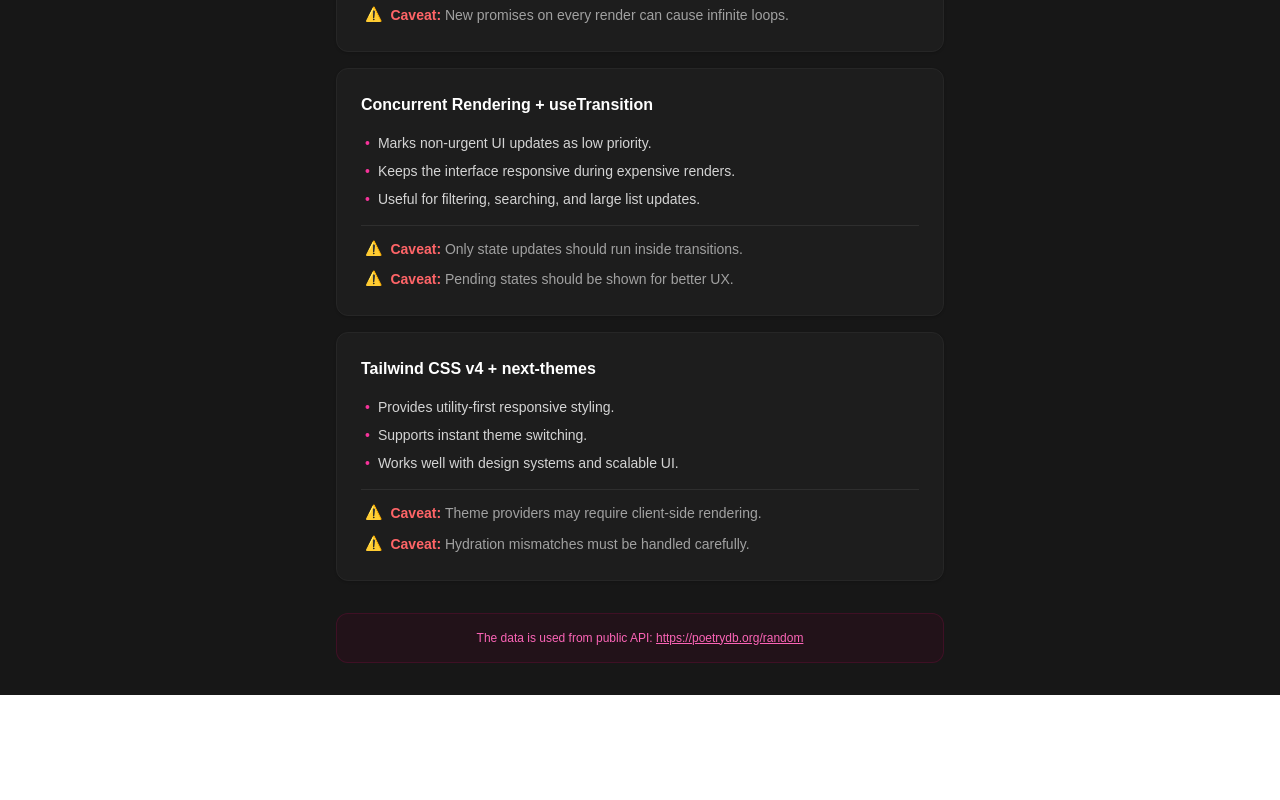
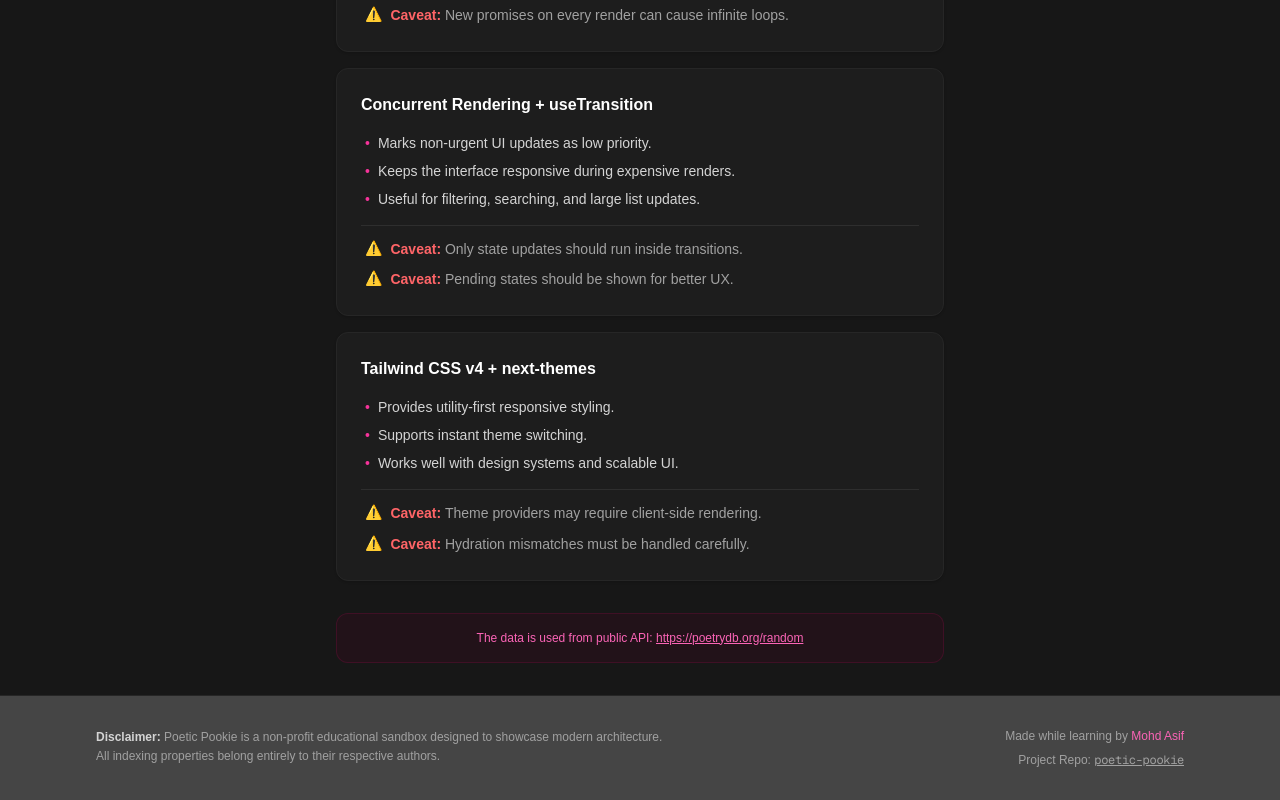
Before and after one commit to mohdasifabid/poetic-pookie, a Next.js app: page /about-project in a window 1280 px wide. Shown: the part 1058-1858 px from the top of the page. Before the commit the page ends 1753 px from the top, so only its background shows below. Built offline with nearby package versions, Linux system fonts and the light colour scheme.

Commit message:
feat: implement and integrate Footer component into the main layout

```diff
--- a/src/app/layout.tsx
+++ b/src/app/layout.tsx
@@ -3,6 +3,7 @@ import { Geist, Geist_Mono } from "next/font/google";
 import "./globals.css";
 import { ThemeProvider } from "@/components/ThemeProvider";
 import { Header } from "@/components/Header";
+import { Footer } from "@/components/Footer";
 
 const geistSans = Geist({
   variable: "--font-geist-sans",
@@ -40,6 +41,7 @@ export default function RootLayout({
       <ThemeProvider>
         <Header />
         <body className="min-h-full flex flex-col">{children}</body>
+        <Footer />
       </ThemeProvider>
     </html>
   );
--- /dev/null
+++ b/src/components/Footer.tsx
@@ -0,0 +1,45 @@
+import Link from "next/link";
+
+export function Footer() {
+    return (
+
+        <footer className="w-full border-t border-neutral-200 dark:border-neutral-800 bg-white/80 dark:bg-neutral-900/80 backdrop-blur py-8 mt-auto transition-colors duration-300">
+            <div className="max-w-6xl mx-auto px-8 flex flex-col md:flex-row items-start justify-between gap-6 text-xs text-neutral-500 dark:text-neutral-400">
+
+                <div className="max-w-xl space-y-2 leading-relaxed">
+                    <p>
+                        <strong className="font-semibold text-neutral-700 dark:text-neutral-300">Disclaimer: </strong>
+                        Poetic Pookie is a non-profit educational sandbox designed to showcase modern architecture. All indexing properties belong entirely to their respective authors.
+                    </p>
+                </div>
+
+                {/* Right Block: Author Credits and Repository Links */}
+                <div className="flex flex-col space-y-2 min-w-[240px] md:text-right">
+                    <p>
+                        Made while learning by{" "}
+                        <Link
+                            href="https://github.com/mohdasifabid"
+                            target="_blank"
+                            rel="noopener noreferrer"
+                            className="font-medium text-pink-600 dark:text-pink-400 hover:underline"
+                        >
+                            Mohd Asif
+                        </Link>
+                    </p>
+                    <p>
+                        Project Repo:{" "}
+                        <Link
+                            href="https://github.com/mohdasifabid/poetic-pookie"
+                            target="_blank"
+                            rel="noopener noreferrer"
+                            className="underline font-mono tracking-tight hover:text-neutral-800 dark:hover:text-neutral-200 transition-colors"
+                        >
+                            poetic-pookie
+                        </Link>
+                    </p>
+                </div>
+
+            </div>
+        </footer>
+    );
+}
```
